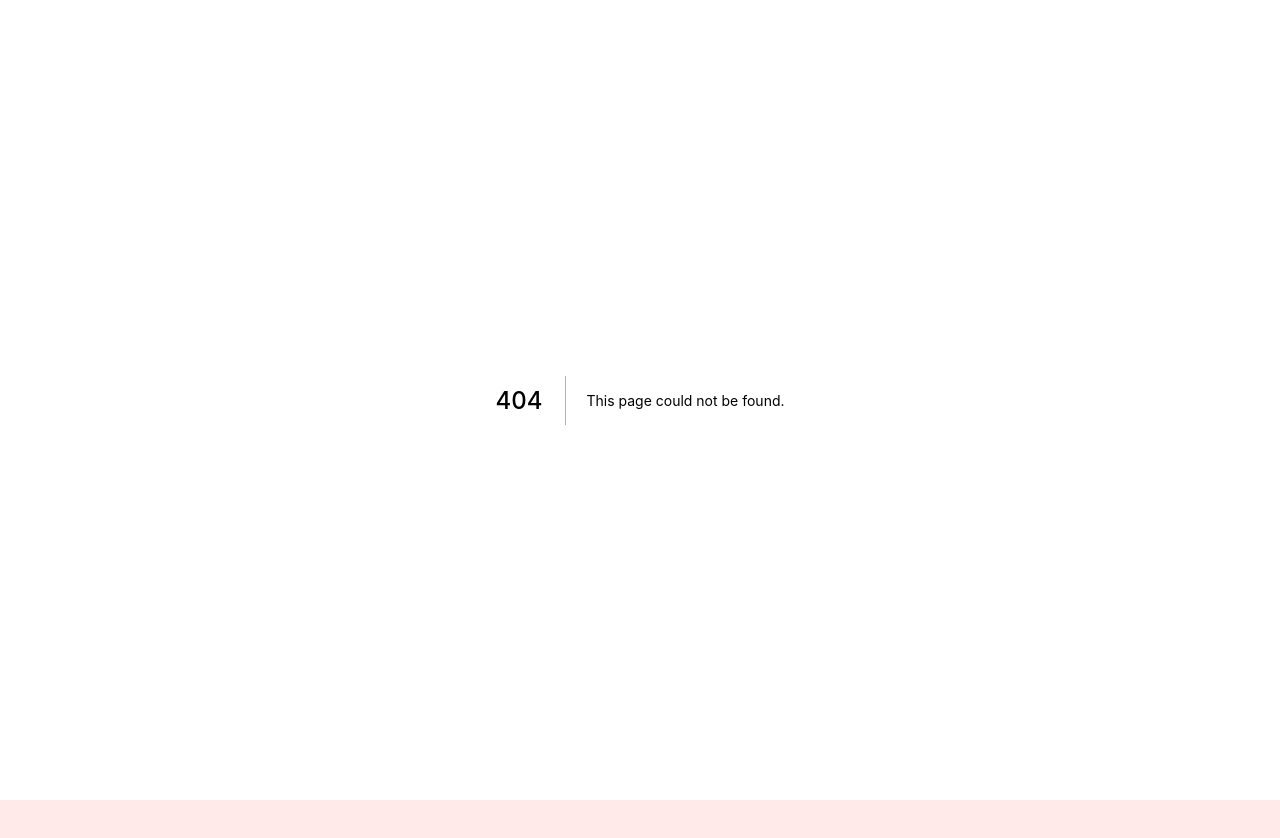
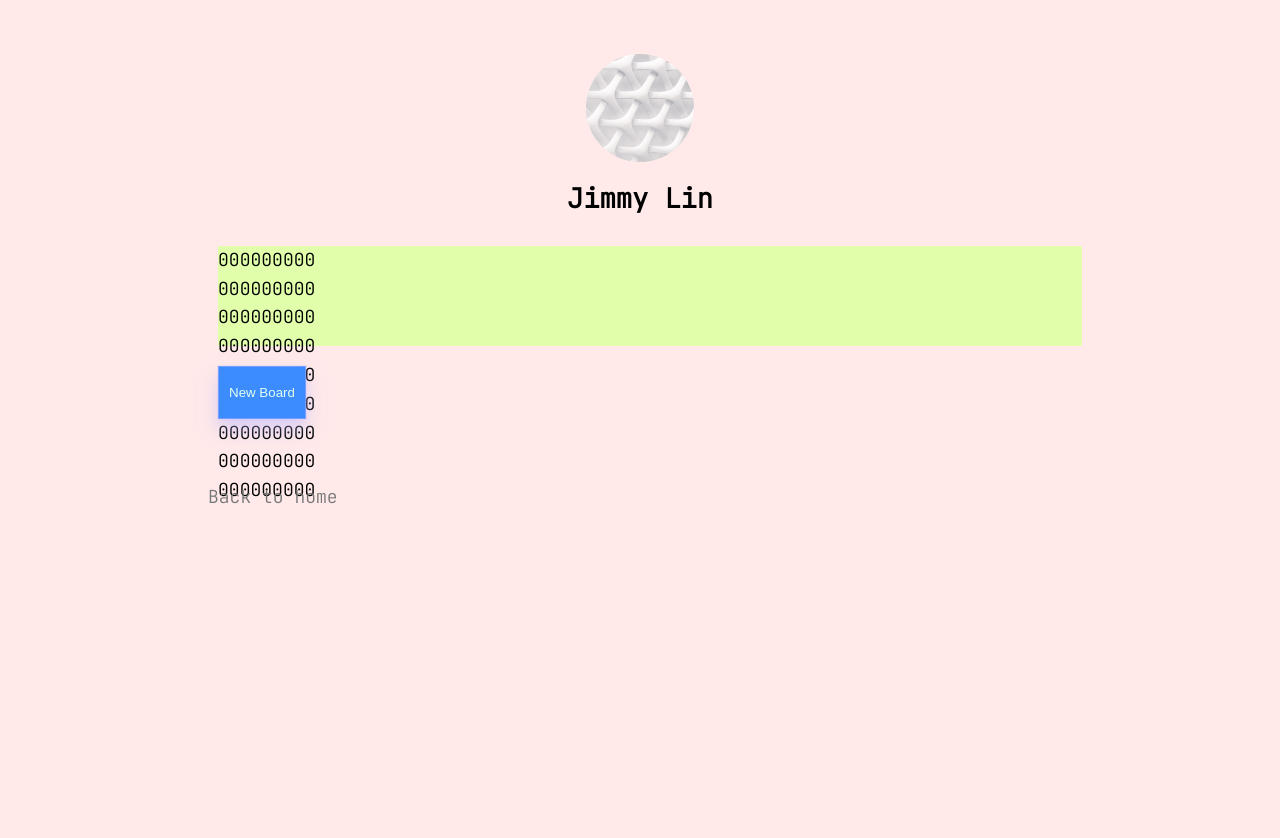
Before and after one commit to luckyhlin/personal-site, a Next.js app: page /sudoku in a window 1280 px wide. Before the commit this address had no page. Shown: the top 838 px of the page. Before the commit the page ends 800 px from the top, so only its background shows below. Built offline with nearby package versions, Linux system fonts and the light colour scheme.

Commit message:
up sudoku

```diff
--- /dev/null
+++ b/pages/sudoku.js
@@ -0,0 +1,43 @@
+import Layout from "../components/layout";
+import styles from "../styles/sudoku.module.css";
+import {useState} from "react";
+
+function Board({board}) {
+    return (
+        <div className={styles.board}>
+            {board.map(elem => (
+                <div>{elem}</div>
+                )
+            )}
+        </div>
+    )
+}
+
+function NewBoardBtn({toggle}) {
+    return (
+        <button className={styles.newBoardBtn}
+            onClick={toggle}>
+            New Board
+        </button>
+    )
+}
+
+export default function Sudoku() {
+    const initBoard = Array.from({length: 9},
+        () => Array(9).fill(0)
+    )
+    const [board, setBoard] = useState(initBoard)
+    const newBoardToggle = () => setBoard(() => {
+        let b = initBoard
+        const row = Math.floor(Math.random() * 9)
+        const col = Math.floor(Math.random() * 9)
+        b[row][col] = Math.floor(Math.random() * 9) + 1
+        return b
+    })
+    return (
+        <Layout>
+            <Board board={board}/>
+            <NewBoardBtn toggle={newBoardToggle}/>
+        </Layout>
+    )
+}
--- /dev/null
+++ b/styles/sudoku.module.css
@@ -0,0 +1,20 @@
+.board {
+    background: rgb(225, 255, 170);
+    margin: 10px;
+    height: 100px;
+    width: 100%;
+}
+
+.newBoardBtn {
+    margin: 10px;
+    padding: 5px 10px;
+    height: 4em;
+    background: rgb(60, 140, 255);
+    color: rgb(224, 255, 240);
+    border: 0.1em solid rgba(178, 178, 255, 0.5);
+    box-shadow: rgba(178, 178, 255, 0.5) 0 10px 16px 0, rgba(178, 178, 255, 0.16) 0 0 0 1px;
+}
+
+.newBoardBtn:hover {
+    opacity: 0.5;
+}
```
Also changed, not shown: 1 other file (tests, documents, lock files or other folders).
